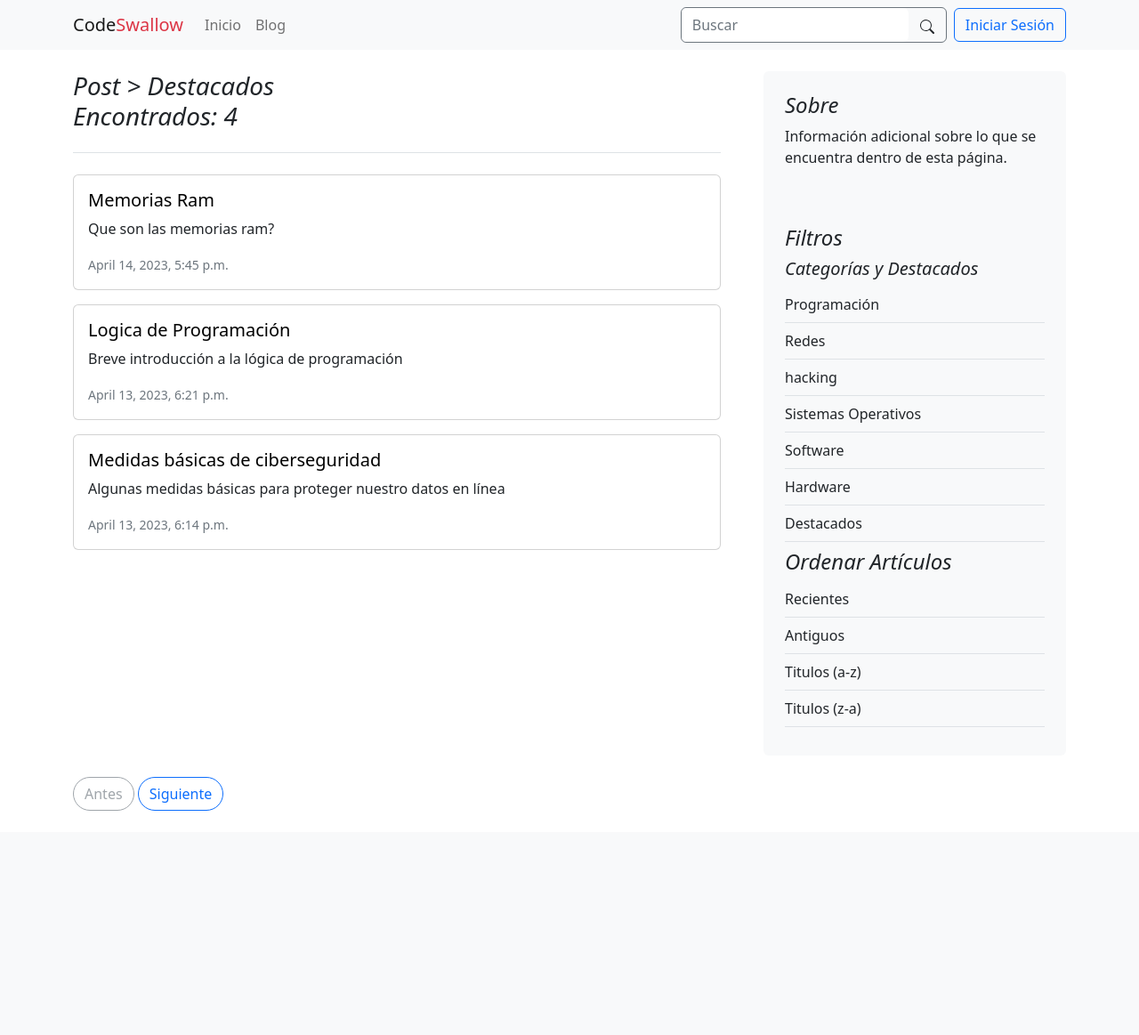
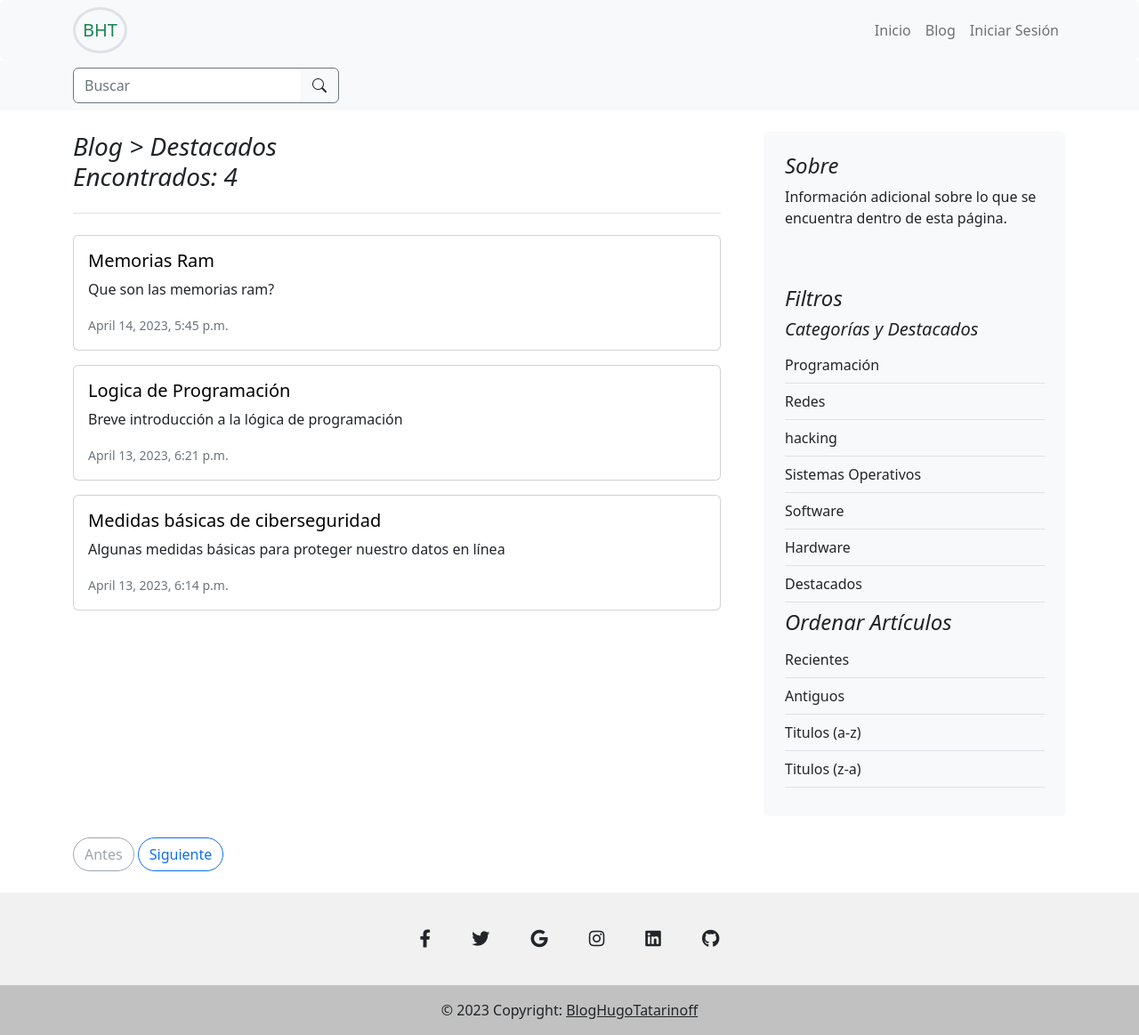
Before and after one commit to hugotata78/Blog, a Django app: page /featured/ in a window 1280 px wide. Shown: the whole page at 89% size. Before the commit the page ends 911 px from the top, so only its background shows below. Run offline with Django 4.2, Linux system fonts and the light colour scheme; data comes from the database, SQL or seed files in the repository; both versions use the stored data as it was after the commit; some libraries are stand-ins or nearby versions.

Commit message:
mejoras diseño blog

```diff
--- a/Blog/urls.py
+++ b/Blog/urls.py
@@ -3,7 +3,8 @@ from . import views
 
 app_name = 'blog'
 urlpatterns = [
-    path('', views.PostListView.as_view(), name='home_page'),
+    path('', views.HomePageView.as_view(), name='home_page'),
+    path('post/', views.PostListView.as_view(), name='list_post'),
     path('post/<slug:slug>', views.PostView.as_view(), name='post'),
     path('featured/', views.FeaturedPostListView.as_view(), name='featured'),
     path('category/<slug:slug>', views.CategoryListView.as_view(), name='category'),
--- a/Blog/views.py
+++ b/Blog/views.py
@@ -12,15 +12,36 @@ from . forms import PostCommentForm
 
 # Create your views here.
 
+def order_post(query):
+    if query == '-created_at':
+        return 'Recientes'
+    if query == 'created_at':
+        return 'Antiguos'
+    if query == 'title':
+        return 'Títulos (A-Z)'
+    if query == '-title':
+        return 'Títulos (Z-A)'
+
+class HomePageView(ListView):
+    model = Post
+    template_name = 'blog/home_page.html'
+
+    def get_context_data(self, **kwargs):
+        context = super(HomePageView, self).get_context_data(**kwargs)
+        context['featured'] = Post.objects.filter(featured=True)[:3]
+        context['recent'] = Post.objects.all()[:3]
+        context['categories'] = Category.objects.all()
+        return context
+
 class PostListView(ListView):
     model = Post
-    template_name = 'blog/home_page.html'
+    template_name = 'blog/results.html'
     paginate_by = 3
 
     def get_context_data(self, **kwargs):
         context = super(PostListView, self).get_context_data(**kwargs)
-        context['featured'] = Post.objects.filter(featured=True)[:3]
         context['categories'] = Category.objects.all()
+        context['info_title'] = 'Blog > Todos los Artículos'
         return context
 
 class PostDetailView(DetailView):
@@ -74,7 +95,7 @@ class FeaturedPostListView(ListView):
     def get_context_data(self, **kwargs):
         context = super(FeaturedPostListView, self).get_context_data(**kwargs)
         context['categories'] = Category.objects.all()
-        context['info_title'] = 'Post > Destacados'
+        context['info_title'] = 'Blog > Destacados'
         return context
 
 class CategoryListView(ListView):
@@ -91,7 +112,7 @@ class CategoryListView(ListView):
         context = super().get_context_data(**kwargs)
         category = Category.objects.filter(slug=self.kwargs['slug'])
         context['categories'] = Category.objects.all()
-        context['info_title'] = f'Post > Categoría > {category[0].title}'
+        context['info_title'] = f'Blog > Categoría > {category[0].title}'
         return context
 
 
@@ -112,7 +133,7 @@ class SearchResultsView(ListView):
         query = self.request.GET.get('search')
         context['query'] = self.request.GET.get('search')
         context['categories'] = Category.objects.all()
-        context['info_title'] = f'Post > busqueda > {query} '
+        context['info_title'] = f'Blog > busqueda > {query} '
         return context
 
 class SortListView(ListView):
@@ -126,5 +147,8 @@ class SortListView(ListView):
         return post_list
     def get_context_data(self, **kwargs):
         context = super(SortListView,self).get_context_data(**kwargs)
+        query = self.request.path.replace('/order/','')
+        order = order_post(query)
         context['categoties'] = Category.objects.all()
+        context['info_title'] = f'Post > Ordenar por > {order} '
         return context
--- a/User/forms.py
+++ b/User/forms.py
@@ -8,4 +8,4 @@ class RegisterForm(UserCreationForm):
 
     class Meta:
         model = get_user_model()
-        fields = ("username", "email", "password1", "password2")
+        fields = ("username","first_name", "last_name", "email", "password1", "password2")
--- a/User/models.py
+++ b/User/models.py
@@ -6,4 +6,5 @@ from django.contrib.auth.models import AbstractUser
 class User(AbstractUser):
 
     def __str__(self):
+
         return f'{self.first_name} {self.last_name}'
--- a/templates/base/base.html
+++ b/templates/base/base.html
@@ -1,21 +1,29 @@
 {% load static %}
 <!DOCTYPE html>
 <html lang="en">
+
 <head>
         <meta charset="utf-8">
         <meta name="viewport" content="width=device-width, initial-scale=1">
         <title>{% block 'title' %}{%endblock%}</title>
         <link rel="icon" type="image/x-icon" href="/media/logo_adobe_express.ico">
         <link href="https://cdn.jsdelivr.net/npm/bootstrap@5.2.2/dist/css/bootstrap.min.css" rel="stylesheet"
-          integrity="sha384-Zenh87qX5JnK2Jl0vWa8Ck2rdkQ2Bzep5IDxbcnCeuOxjzrPF/et3URy9Bv1WTRi" crossorigin="anonymous">
+                integrity="sha384-Zenh87qX5JnK2Jl0vWa8Ck2rdkQ2Bzep5IDxbcnCeuOxjzrPF/et3URy9Bv1WTRi"
+                crossorigin="anonymous">
+        <link rel="stylesheet" href="https://use.fontawesome.com/releases/v5.8.1/css/all.css"
+                integrity="sha384-50oBUHEmvpQ+1lW4y57PTFmhCaXp0ML5d60M1M7uH2+nqUivzIebhndOJK28anvf"
+                crossorigin="anonymous">
+        <link rel="stylesheet" href="https://cdn.jsdelivr.net/npm/bootstrap-icons@1.10.4/font/bootstrap-icons.css">
 </head>
+
 <body>
 
         {% include "base/menu.html" %}
         {% block 'content' %} {% endblock %}
-
+        {% include 'base/footer.html' %}
         <script src="https://cdn.jsdelivr.net/npm/bootstrap@5.2.2/dist/js/bootstrap.bundle.min.js"
                 integrity="sha384-OERcA2EqjJCMA+/3y+gxIOqMEjwtxJY7qPCqsdltbNJuaOe923+mo//f6V8Qbsw3"
                 crossorigin="anonymous"></script>
 </body>
+
 </html>
--- a/templates/base/footer.html
+++ b/templates/base/footer.html
@@ -0,0 +1,69 @@
+<footer class="text-center text-white" style="background-color: #f1f1f1;">
+    <!-- Grid container -->
+    <div class="container pt-4">
+      <!-- Section: Social media -->
+      <section class="mb-4">
+        <!-- Facebook -->
+        <a
+          class="btn btn-link btn-floating btn-lg text-dark m-1"
+          href="#!"
+          role="button"
+          data-mdb-ripple-color="dark"
+          ><i class="fab fa-facebook-f"></i
+        ></a>
+
+        <!-- Twitter -->
+        <a
+          class="btn btn-link btn-floating btn-lg text-dark m-1"
+          href="#!"
+          role="button"
+          data-mdb-ripple-color="dark"
+          ><i class="fab fa-twitter"></i
+        ></a>
+
+        <!-- Google -->
+        <a
+          class="btn btn-link btn-floating btn-lg text-dark m-1"
+          href="#!"
+          role="button"
+          data-mdb-ripple-color="dark"
+          ><i class="fab fa-google"></i
+        ></a>
+
+        <!-- Instagram -->
+        <a
+          class="btn btn-link btn-floating btn-lg text-dark m-1"
+          href="#!"
+          role="button"
+          data-mdb-ripple-color="dark"
+          ><i class="fab fa-instagram"></i
+        ></a>
+
+        <!-- Linkedin -->
+        <a
+          class="btn btn-link btn-floating btn-lg text-dark m-1"
+          href="#!"
+          role="button"
+          data-mdb-ripple-color="dark"
+          ><i class="fab fa-linkedin"></i
+        ></a>
+        <!-- Github -->
+        <a
+          class="btn btn-link btn-floating btn-lg text-dark m-1"
+          href="#!"
+          role="button"
+          data-mdb-ripple-color="dark"
+          ><i class="fab fa-github"></i
+        ></a>
+      </section>
+      <!-- Section: Social media -->
+    </div>
+    <!-- Grid container -->
+
+    <!-- Copyright -->
+    <div class="text-center text-dark p-3" style="background-color: rgba(0, 0, 0, 0.2);">
+      © 2023 Copyright:
+      <a class="text-dark" href="https://mdbootstrap.com/">BlogHugoTatarinoff</a>
+    </div>
+    <!-- Copyright -->
+  </footer>
--- a/templates/base/menu.html
+++ b/templates/base/menu.html
@@ -1,31 +1,57 @@
-<nav class="navbar navbar-expand-lg bg-light">
+<header>
+    <nav class="navbar navbar-expand-lg navbar-light bg-light rounded" aria-label="Twelfth navbar example">
         <div class="container">
-        <a class="navbar-brand" href="/">Code<span class="text-danger">Swallow</span></a>
-        <button class="navbar-toggler" type="button" data-bs-toggle="collapse" data-bs-target="#navbarSupportedContent"
-            aria-controls="navbarSupportedContent" aria-expanded="false" aria-label="Toggle navigation">
+            <a class="navbar-brand border border-3 rounded-circle p-2" href="/"><span class="text-success">BHT</span></a>
+            <button class="navbar-toggler" type="button" data-bs-toggle="collapse" data-bs-target="#navbarsExample08" aria-controls="navbarsExample08" aria-expanded="false" aria-label="Toggle navigation">
               <span class="navbar-toggler-icon"></span>
             </button>
-        <div class="collapse navbar-collapse" id="navbarSupportedContent">
-            <ul class="navbar-nav me-auto mb-2 mb-lg-0">
+            <div class="collapse navbar-collapse justify-content-md-center" id="navbarsExample08">
+                {% if user.is_authenticated %}
+                <ul class="navbar-nav ms-auto mb-2 mb-lg-0">
                     <li class="nav-item">
                         <a class="nav-link" aria-current="page" href="/">Inicio</a>
                     </li>
                     <li class="nav-item">
-                    <a class="nav-link" href="{% url 'blog:featured' %}">Blog</a>
+                        <a class="nav-link" href="{% url 'blog:list_post' %}">Blog</a>
+                    </li>
+
+                    {% if user.is_staff%}
+                    <li class="nav-item">
+                        <a class="nav-link" href="{% url 'admin:index' %}">Ir al admin</a>
+                    </li>
+                    {%endif%}
+                    <li class="nav-item">
+                        <a class="nav-link" href="{% url 'logout' %}">{{user}}</a>
+                    </li>
+                    <li class="nav-item">
+                        <a class="nav-link" href="{% url 'logout' %}">Cerrar Sesión</a>
                     </li>
                 </ul>
-            <form class="d-flex border border-secondary rounded" role="search" action="{% url 'blog:search' %}" method="get">
-                <input name="search" class="form-control border-0" type="search" placeholder="Buscar"
-                    aria-label="Search" style="box-shadow: none;">
-                <button class="btn" type="submit"><svg xmlns="http://www.w3.org/2000/svg" width="16" height="16" fill="currentColor" class="bi bi-search" viewBox="0 0 16 16">
-                    <path d="M11.742 10.344a6.5 6.5 0 1 0-1.397 1.398h-.001c.03.04.062.078.098.115l3.85 3.85a1 1 0 0 0 1.415-1.414l-3.85-3.85a1.007 1.007 0 0 0-.115-.1zM12 6.5a5.5 5.5 0 1 1-11 0 5.5 5.5 0 0 1 11 0z"/>
-                  </svg></button>
-            </form>
-            {% if user.is_authenticated %}
-            <a class="btn btn-outline-primary ms-2" href="{% url 'logout' %}" role="button">Cerrar Sesión</a>
                 {% else %}
-            <a class="btn btn-outline-primary ms-2" href="{% url 'login' %}" role="button">Iniciar Sesión</a>
+                <ul class="navbar-nav ms-auto mb-2 mb-lg-0">
+                    <li class="nav-item">
+                        <a class="nav-link" aria-current="page" href="/">Inicio</a>
+                    </li>
+                    <li class="nav-item">
+                        <a class="nav-link" href="{% url 'blog:list_post' %}">Blog</a>
+                    </li>
+                    <li class="nav-item">
+                        <a class="nav-link" href="{% url 'login' %}">Iniciar Sesión</a>
+                    </li>
+
+                </ul>
                 {% endif %}
             </div>
           </div>
     </nav>
+    <nav class="navbar navbar-expand-lg bg-light">
+        <div class="container">
+            <form class="d-flex border border-secondary rounded" role="search" action="{% url 'blog:search' %}"
+                method="get">
+                <input name="search" class="form-control border-0 shadow-none" type="search" placeholder="Buscar"
+                    aria-label="Search">
+                <button class="btn" type="submit"><i class="bi bi-search"></i></button>
+            </form>
+        </div>
+    </nav>
+</header>
--- a/templates/blog/aside.html
+++ b/templates/blog/aside.html
@@ -1,6 +1,8 @@
 <div class="col-md-4 mb-2">
     <div class="position-sticky bg-light rounded" style="top: 2rem;">
+
         <div class="p-4 mb-3">
+
             <h4 class="fst-italic">Sobre</h4>
             <p class="mb-0">Información adicional sobre lo que se encuentra dentro de esta página.</p>
         </div>
--- a/templates/blog/post_detail.html
+++ b/templates/blog/post_detail.html
@@ -11,7 +11,7 @@
     <main class="container">
 
         <div class="row g-5">
-            <div class="col-md-12">
+            <div class="col-md-8">
 
                 <div class="row">
                     <div class="d-flex justify-content-between">
@@ -57,6 +57,7 @@
                 {% endfor %}
 
             </div>
+            {% include 'blog/aside.html'%}
         </div>
 
     </main>
```
Also changed, not shown: templates/blog/home_page.html (+33 -29 lines), db.sqlite3. Lines whose indentation alone changed are shown as unchanged.
